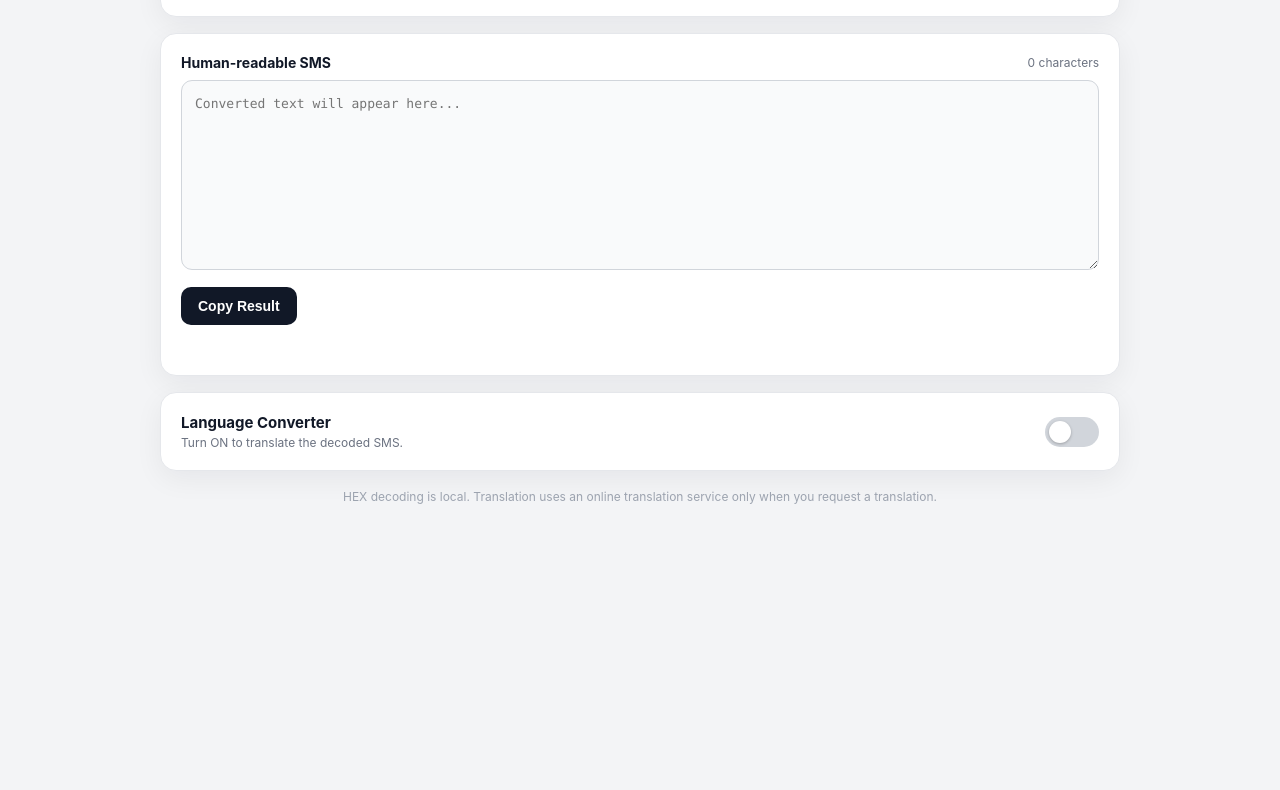
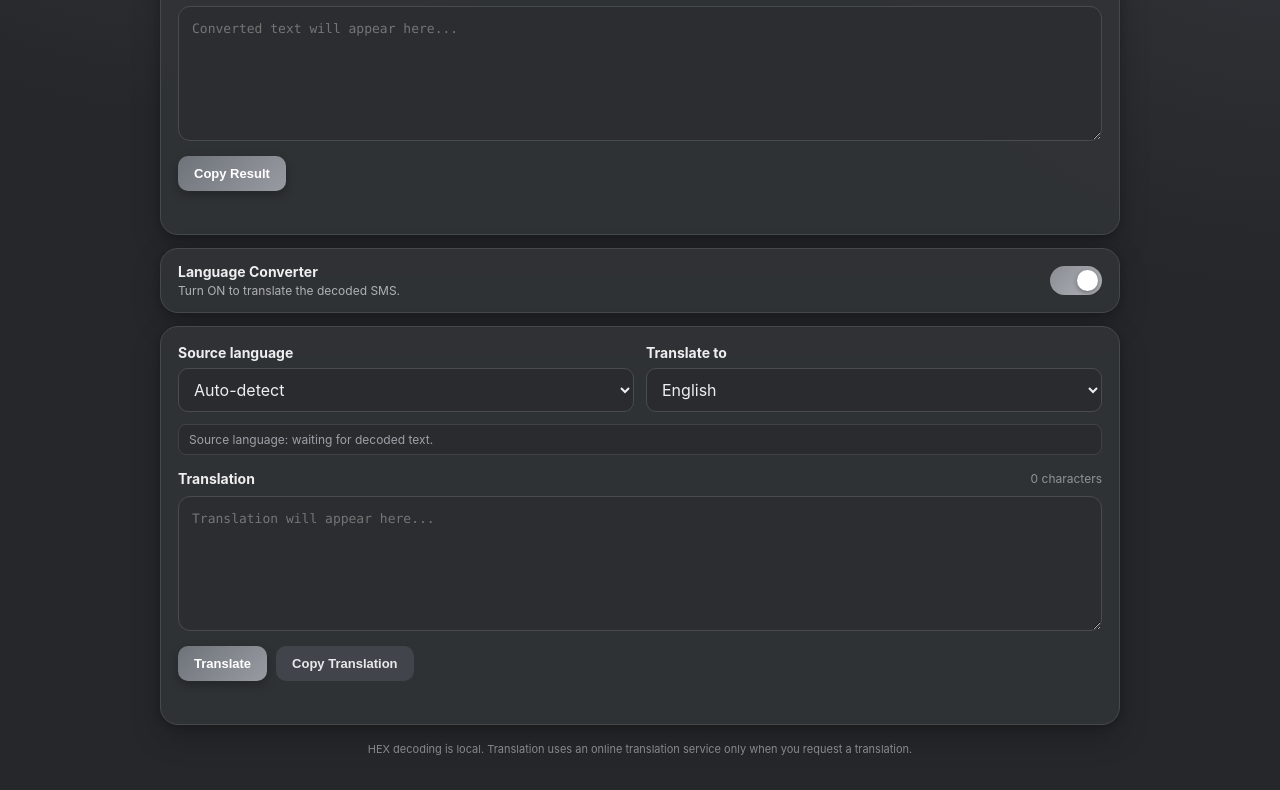
Before and after one commit to Hishal-3/sms-hex-converter, a plain HTML site: page index.html in a window 1280 px wide. Shown: the part 445-1235 px from the top of the page. Before the commit the page ends 989 px from the top, so only its background shows below. Drawn offline with Linux system fonts and the light colour scheme.

Commit message:
Refactor styles and update language toggle functionality

```diff
--- a/index.html
+++ b/index.html
@@ -6,46 +6,15 @@
 <meta name="theme-color" content="#111827">
 <meta name="description" content="SMS Unicode HEX Converter with optional language translation">
 <title>SMS HEX Converter V2</title>
-<style>
-*{box-sizing:border-box}
-body{margin:0;min-height:100vh;font-family:Inter,system-ui,-apple-system,BlinkMacSystemFont,"Segoe UI",sans-serif;background:#f3f4f6;color:#111827}
-.wrap{width:min(960px,calc(100% - 28px));margin:auto;padding:30px 0 40px}
-.header{margin-bottom:20px}
-.header h1{margin:0 0 6px;font-size:clamp(26px,4vw,36px);letter-spacing:-.5px}
-.header p{margin:0;color:#6b7280;font-size:15px}
-.card{background:#fff;border:1px solid #e5e7eb;border-radius:16px;padding:20px;box-shadow:0 8px 28px rgba(17,24,39,.06);margin-bottom:16px}
-.label-row{display:flex;justify-content:space-between;align-items:center;gap:10px;margin-bottom:9px}
-label{font-weight:700;font-size:14px}
-.hint{color:#6b7280;font-size:12px}
-textarea,select{font:inherit}
-textarea{width:100%;min-height:190px;resize:vertical;border:1px solid #d1d5db;border-radius:11px;padding:13px;font:13px/1.55 Consolas,"Courier New",monospace;color:#111827;background:#fafafa;outline:none;transition:.15s}
-textarea:focus{border-color:#4b5563;box-shadow:0 0 0 3px rgba(75,85,99,.10);background:#fff}
-#output,#translation{background:#f9fafb}
-.actions{display:flex;flex-wrap:wrap;gap:10px;margin-top:13px}
-button{border:0;border-radius:10px;padding:11px 17px;font-weight:700;cursor:pointer;font-size:14px;transition:.15s}
-button:active{transform:translateY(1px)}
-.primary{background:#111827;color:#fff}.primary:hover{background:#1f2937}
-.secondary{background:#e5e7eb;color:#111827}.secondary:hover{background:#d1d5db}
-.status{min-height:20px;margin-top:10px;font-size:13px;color:#6b7280}
-.error{color:#b91c1c}.success{color:#047857}
-.toggle-card{display:flex;align-items:center;justify-content:space-between;gap:18px}
-.toggle-copy strong{display:block;font-size:15px}.toggle-copy span{display:block;color:#6b7280;font-size:12px;margin-top:3px}
-.switch{position:relative;width:54px;height:30px;flex:0 0 auto}
-.switch input{opacity:0;width:0;height:0}
-.slider{position:absolute;inset:0;background:#d1d5db;border-radius:999px;cursor:pointer;transition:.2s}
-.slider:before{content:"";position:absolute;width:22px;height:22px;left:4px;top:4px;background:#fff;border-radius:50%;box-shadow:0 1px 3px rgba(0,0,0,.25);transition:.2s}
-.switch input:checked+.slider{background:#111827}
-.switch input:checked+.slider:before{transform:translateX(24px)}
-.translation-panel{display:none}.translation-panel.active{display:block}
-.controls{display:grid;grid-template-columns:1fr 1fr;gap:12px;margin-bottom:14px}
-.field label{display:block;margin-bottom:7px}
-select{width:100%;padding:11px 12px;border:1px solid #d1d5db;border-radius:10px;background:#fff;color:#111827;outline:none}
-select:focus{border-color:#4b5563;box-shadow:0 0 0 3px rgba(75,85,99,.10)}
-.detected{font-size:12px;color:#6b7280;margin-top:8px}
-.spinner{display:inline-block;width:13px;height:13px;border:2px solid #d1d5db;border-top-color:#111827;border-radius:50%;animation:spin .7s linear infinite;vertical-align:-2px;margin-right:6px}
-@keyframes spin{to{transform:rotate(360deg)}}
-.footer{text-align:center;color:#9ca3af;font-size:12px;padding-top:2px}
-@media(max-width:600px){.wrap{padding-top:22px}.card{padding:15px;border-radius:13px}.controls{grid-template-columns:1fr}textarea{min-height:170px}button{flex:1 1 120px}.toggle-card{align-items:flex-start}}
+<style>*{box-sizing:border-box}
+:root{--bg:#25272a;--card:#303236;--text:#eeeeee;--muted:#aeb1b6;--border:#45484d;--accent:#777b82;--accent2:#969aa1;--soft:#292b2f;--input:#292b2f}
+body{margin:0;min-height:100vh;font-family:Inter,system-ui,-apple-system,BlinkMacSystemFont,"Segoe UI",sans-serif;background:radial-gradient(circle at 15% 0%,#3a3d42 0,transparent 34%),radial-gradient(circle at 100% 20%,#33363b 0,transparent 30%),var(--bg);color:var(--text)}
+.wrap{width:min(960px,calc(100% - 28px));margin:auto;padding:30px 0 32px}.header{margin-bottom:18px;padding:2px 3px}.header h1{margin:0 0 7px;font-size:clamp(28px,4vw,38px);letter-spacing:-1px;line-height:1.08;font-weight:800}.header p{margin:0;color:var(--muted);font-size:14px;line-height:1.5}
+.card{background:rgba(48,50,54,.96);border:1px solid var(--border);border-radius:18px;padding:17px;box-shadow:0 12px 30px rgba(0,0,0,.22),0 2px 7px rgba(0,0,0,.18);margin-bottom:13px}.label-row{display:flex;justify-content:space-between;align-items:center;gap:10px;margin-bottom:9px}label{font-weight:750;font-size:14px}.hint{color:#8f9399;font-size:12px}textarea,select{font:inherit}
+textarea{width:100%;min-height:135px;resize:vertical;border:1px solid #484b50;border-radius:12px;padding:12px 13px;font:13px/1.55 Consolas,"Courier New",monospace;color:var(--text);background:var(--input);outline:none;transition:border-color .18s,box-shadow .18s,background .18s}textarea:focus{border-color:#747980;box-shadow:0 0 0 4px rgba(180,185,192,.09);background:#2d2f33}#output,#translation{background:#2b2d31}
+.actions{display:flex;flex-wrap:wrap;gap:9px;margin-top:11px}button{border:0;border-radius:10px;padding:10px 16px;font-weight:700;cursor:pointer;font-size:13px;transition:transform .15s,box-shadow .15s,background .15s}button:active{transform:translateY(1px)}.primary{background:linear-gradient(135deg,#6e7279,#989ca2);color:#fff;box-shadow:0 4px 10px rgba(0,0,0,.25)}.primary:hover{box-shadow:0 6px 14px rgba(0,0,0,.32);transform:translateY(-1px)}.secondary{background:#41444a;color:#e7e8ea}.secondary:hover{background:#4a4d53}
+.status{min-height:18px;margin-top:8px;font-size:12px;color:var(--muted)}.error{color:#e0a0a0}.success{color:#a9d0b8}.toggle-card{display:flex;align-items:center;justify-content:space-between;gap:18px;padding:14px 17px}.toggle-copy strong{display:block;font-size:14px}.toggle-copy span{display:block;color:var(--muted);font-size:12px;margin-top:3px}.switch{position:relative;width:52px;height:29px;flex:0 0 auto}.switch input{opacity:0;width:0;height:0}.slider{position:absolute;inset:0;background:#55585d;border-radius:999px;cursor:pointer;transition:.2s}.slider:before{content:"";position:absolute;width:21px;height:21px;left:4px;top:4px;background:#e9eaec;border-radius:50%;box-shadow:0 2px 5px rgba(0,0,0,.35);transition:.2s}.switch input:checked+.slider{background:linear-gradient(135deg,#8a8e94,#b0b3b8)}.switch input:checked+.slider:before{transform:translateX(23px);background:#fff}
+.translation-panel{display:none}.translation-panel.active{display:block}.controls{display:grid;grid-template-columns:1fr 1fr;gap:12px;margin-bottom:12px}.field label{display:block;margin-bottom:7px}select{width:100%;padding:10px 11px;border:1px solid #484b50;border-radius:10px;background:#292b2f;color:var(--text);outline:none;cursor:pointer}select:focus{border-color:#777b82;box-shadow:0 0 0 4px rgba(180,185,192,.08)}.detected{font-size:12px;color:#9da1a7;padding:7px 10px;background:#292b2f;border-radius:8px;border:1px solid #3f4247;margin-top:2px}.spinner{display:inline-block;width:13px;height:13px;border:2px solid #55585d;border-top-color:#b4b7bc;border-radius:50%;animation:spin .7s linear infinite;vertical-align:-2px;margin-right:6px}@keyframes spin{to{transform:rotate(360deg)}}.footer{text-align:center;color:#85898f;font-size:11px;padding-top:3px;line-height:1.5}@media(max-width:600px){.wrap{padding-top:19px}.card{padding:14px;border-radius:15px}.controls{grid-template-columns:1fr}textarea{min-height:120px}button{flex:1 1 120px}.toggle-card{align-items:flex-start}.header h1{font-size:29px}}
 </style>
 </head>
 <body>
@@ -78,12 +47,12 @@ select:focus{border-color:#4b5563;box-shadow:0 0 0 3px rgba(75,85,99,.10)}
 <span>Turn ON to translate the decoded SMS.</span>
 </div>
 <label class="switch" title="Toggle language converter">
-<input type="checkbox" id="languageToggle">
+<input type="checkbox" id="languageToggle" checked>
 <span class="slider"></span>
 </label>
 </section>
 
-<section class="card translation-panel" id="translationPanel">
+<section class="card translation-panel active" id="translationPanel">
 <div class="controls">
 <div class="field">
 <label for="sourceLang">Source language</label>
```
